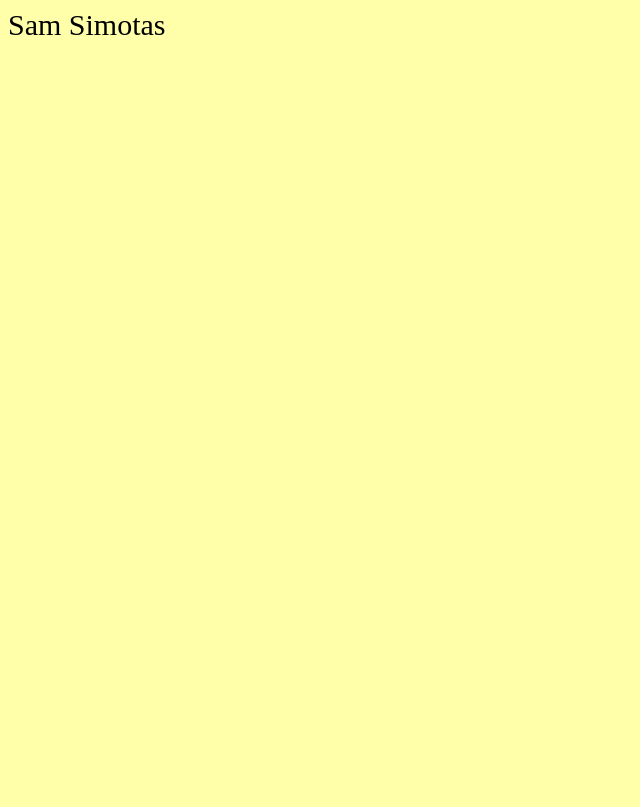
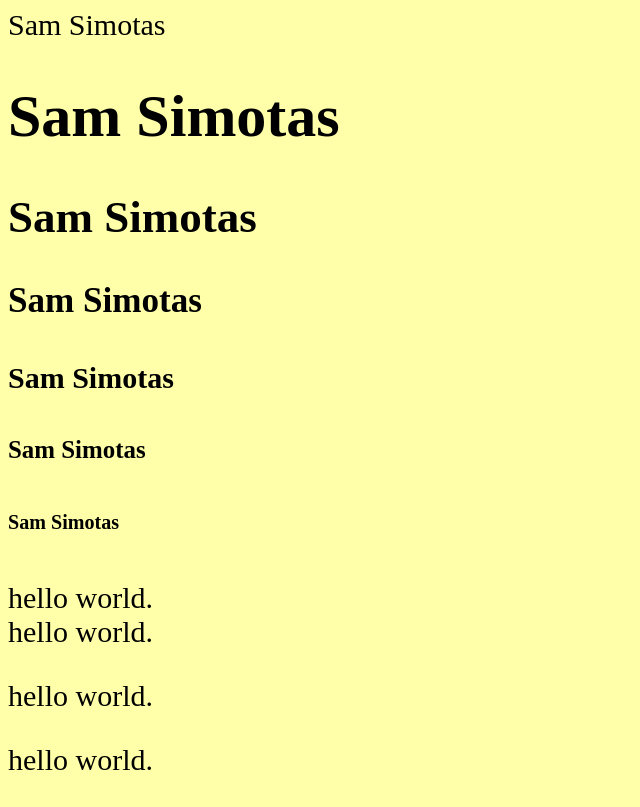
Before and after one commit to simos177/F19_creative_computing, a plain HTML site: page index.html in a window 1280 px wide. Shown: the whole page, without its empty margins (0-640 px from the left). Drawn offline with nearby package versions, Linux system fonts and the light colour scheme.

Commit message:
intro to html

```diff
--- a/index.html
+++ b/index.html
@@ -1,7 +1,7 @@
 <!DOCTYPE html>
 <html lang="en">
   <head>
-    <title></title>
+    <title></title>Sam Simotas
     <link rel="shortcut icon" href="" />
     <meta charset="utf-8">
     <meta name="description" content="" />
@@ -14,7 +14,23 @@
 
   <body>
 
-    Sam Simotas
+    <h1>Sam Simotas</h1>
+    <h2>Sam Simotas</h2>
+    <h3>Sam Simotas</h3>
+    <h4>Sam Simotas</h4>
+    <h5>Sam Simotas</h5>
+    <h6>Sam Simotas</h6>
+
+  </div>
+
+      <p>
+        hello world.<br />
+
+        hello world.
+      </p>
+      <p>hello world.</p>
+      <p>hello world.</p>
+
     <script src="assets/js/app.js"></script>
 
   </body>
```
